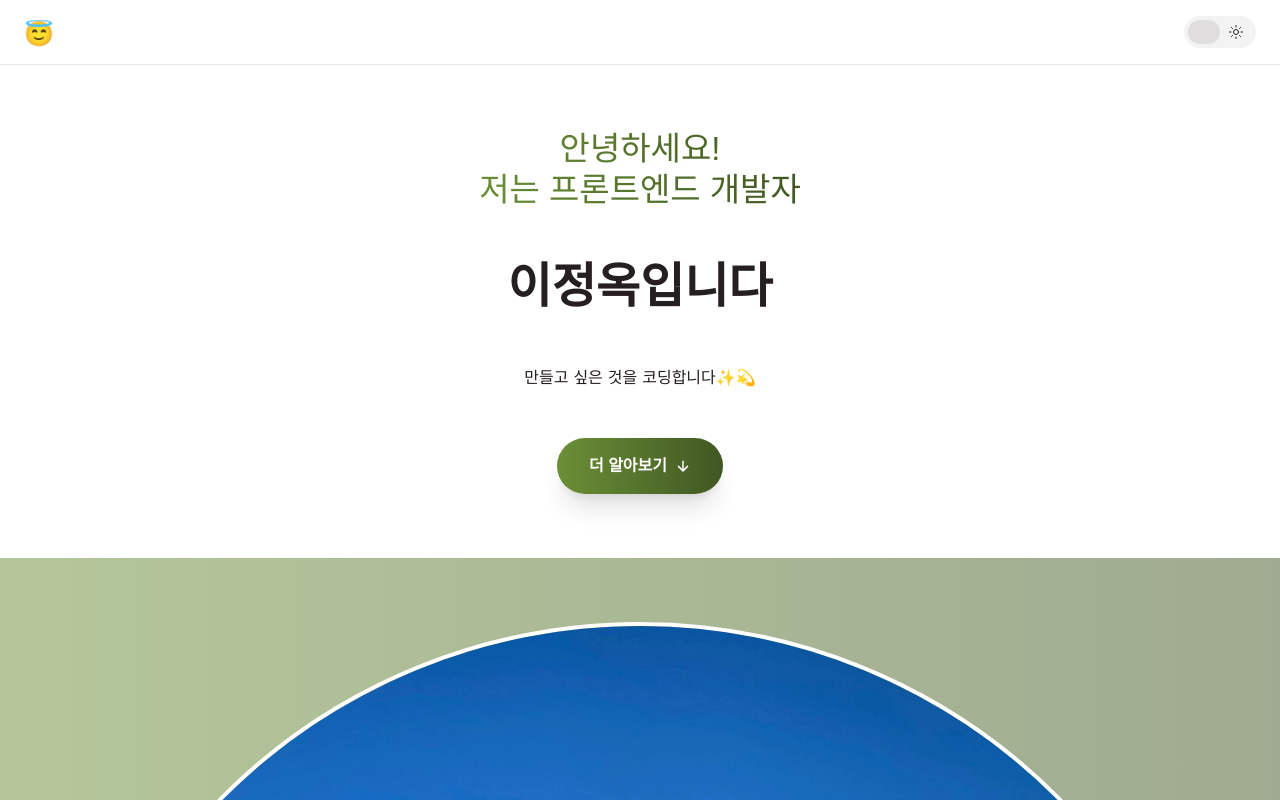
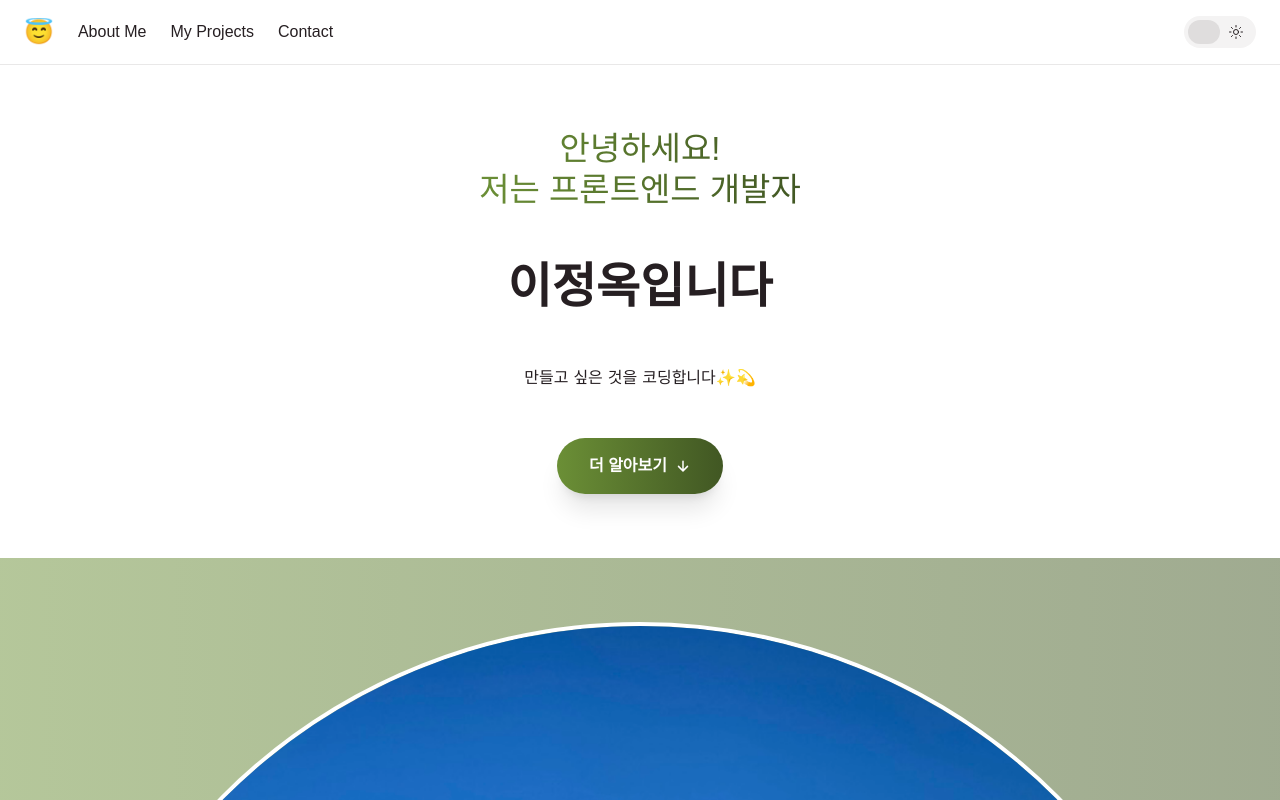
Before and after one commit to ok-olly/about-me, a React (Vite) app: page / in a window 1280 px wide. Shown: the top 800 px of the page. Built offline with nearby package versions, Linux system fonts and the light colour scheme; a web font is replaced by a local one.

Commit message:
스크롤 오류 해결

```diff
--- a/src/components/Header.jsx
+++ b/src/components/Header.jsx
@@ -13,7 +13,7 @@ const Header = forwardRef((props, ref) => {
       className="border-b-[1px] border-black/10 dark:border-white/50"
     >
       <div className="flex items-center justify-between px-6 py-4">
-        <ul>
+        <ul className="mobile-h6-small-regular flex items-center gap-6">
           <li
             onClick={() =>
               navigate("/", {
@@ -25,6 +25,38 @@ const Header = forwardRef((props, ref) => {
             className="cursor-pointer text-2xl pointerhover:hover:scale-x-105"
           >
             😇
+          </li>
+          <li
+            className="pointerhover:dark:hover:text-darkPrimary hidden cursor-pointer dark:text-white/90 sm:inline-block pointerhover:hover:font-semibold pointerhover:hover:text-primary"
+            onClick={() =>
+              navigate("/", {
+                state: {
+                  location: "about",
+                },
+              })
+            }
+          >
+            About Me
+          </li>
+          <li
+            className="pointerhover:dark:hover:text-darkPrimary hidden cursor-pointer dark:text-white/90 sm:inline-block pointerhover:hover:font-semibold pointerhover:hover:text-primary"
+            onClick={() =>
+              navigate("/", {
+                state: {
+                  location: "project",
+                },
+              })
+            }
+          >
+            My Projects
+          </li>
+          <li
+            className="pointerhover:dark:hover:text-darkPrimary hidden cursor-pointer dark:text-white/90 sm:inline-block pointerhover:hover:font-semibold pointerhover:hover:text-primary"
+            onClick={() =>
+              refContact.current?.scrollIntoView({ behavior: "smooth" })
+            }
+          >
+            Contact
           </li>
         </ul>
         <ul className="flex items-center gap-4">
--- a/src/pages/Home.jsx
+++ b/src/pages/Home.jsx
@@ -37,16 +37,21 @@ function Home() {
 
   useEffect(() => {
     if (state) {
-      handleMove(
+      const targetRef =
         state.location === "home"
           ? refHome
           : state.location === "about"
             ? refAbout
             : state.location === "project"
               ? refProject
-              : refHome,
-      );
-      navigate("/", {}); // clear state
+              : refHome;
+
+      const timeoutId = setTimeout(() => {
+        handleMove(targetRef);
+        navigate("/", {});
+      }, 300);
+
+      return () => clearTimeout(timeoutId);
     }
   }, [state, navigate]);
 
@@ -60,7 +65,7 @@ function Home() {
             Hey there, I&apos;m Olivia.
           </h3>
           <h1 className="mobile-h1 text-center">Frontend Web Developer</h1> */}
-          <h3 className="mobile-h3 dark:from-darkPrimary dark:to-darkSecondary inline-block bg-gradient-to-r from-primary to-secondary box-decoration-clone bg-clip-text text-center text-transparent">
+          <h3 className="mobile-h3 inline-block bg-gradient-to-r from-primary to-secondary box-decoration-clone bg-clip-text text-center text-transparent dark:from-darkPrimary dark:to-darkSecondary">
             안녕하세요!
             <br />
             저는 프론트엔드 개발자
@@ -81,7 +86,7 @@ function Home() {
 
         <section
           ref={refAbout}
-          className="dark:from-darkPrimary/50 dark:to-darkSecondary/50 flex flex-col gap-12 bg-gradient-to-r from-primary/50 to-secondary/50 py-16 dark:text-white/90"
+          className="flex flex-col gap-12 bg-gradient-to-r from-primary/50 to-secondary/50 py-16 dark:from-darkPrimary/20 dark:to-darkSecondary/20 dark:text-white/90"
         >
           <div className="px-12">
             <img
--- a/tailwind.config.js
+++ b/tailwind.config.js
@@ -13,14 +13,15 @@ export default {
         secondary: "#415723",
         black: "#261F22",
         // darkPrimary: "#C2FF16",
+        // darkSecondary: "#60FF17",
         darkPrimary: "#92C10E",
-        // darkSecondary: "#60FF17",
         darkSecondary: "#4EC717",
       },
       screens: {
         pointerhover: {
           raw: "(hover: hover) and (pointer: fine)",
         },
+        "3xl": "1800px",
       },
     },
   },
```
